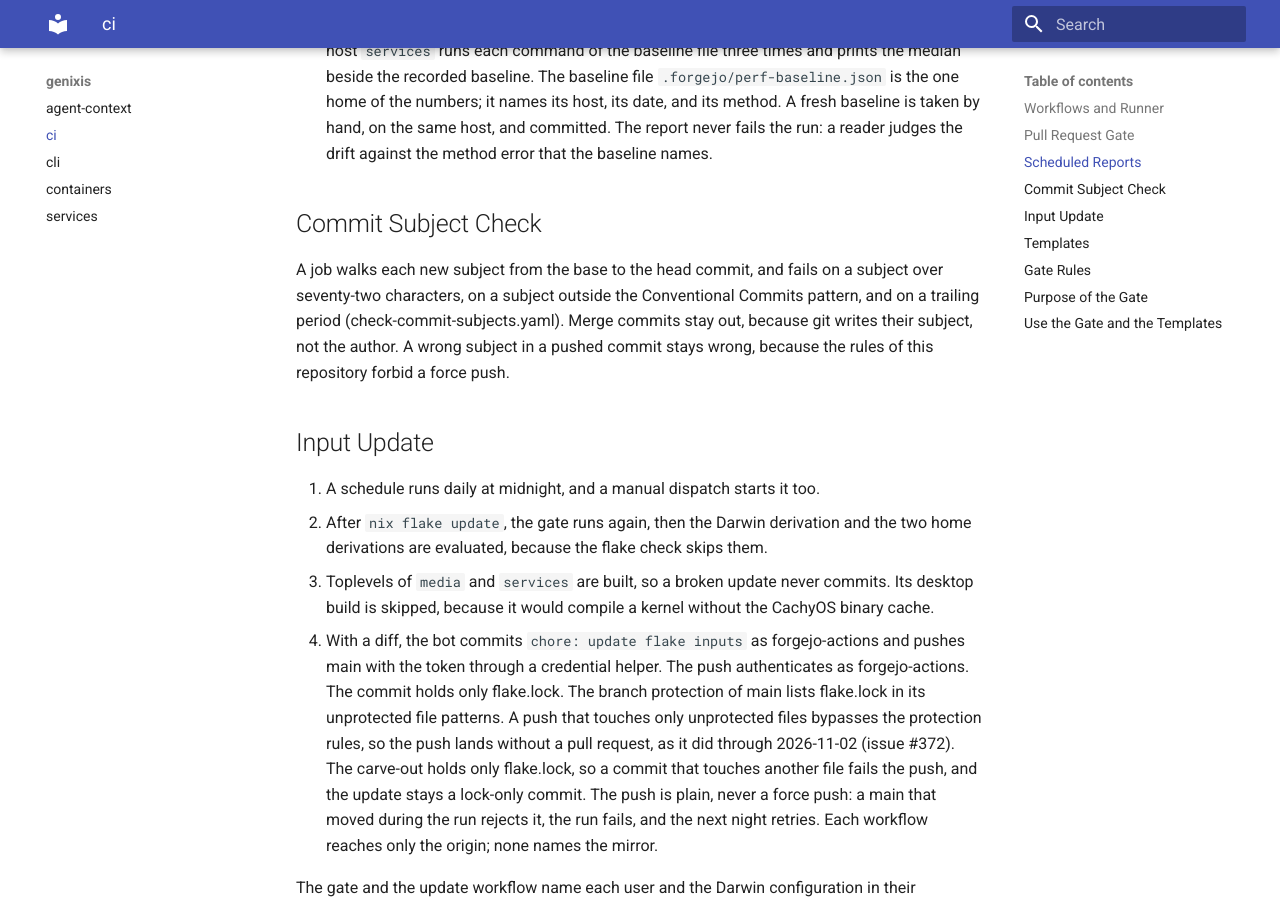
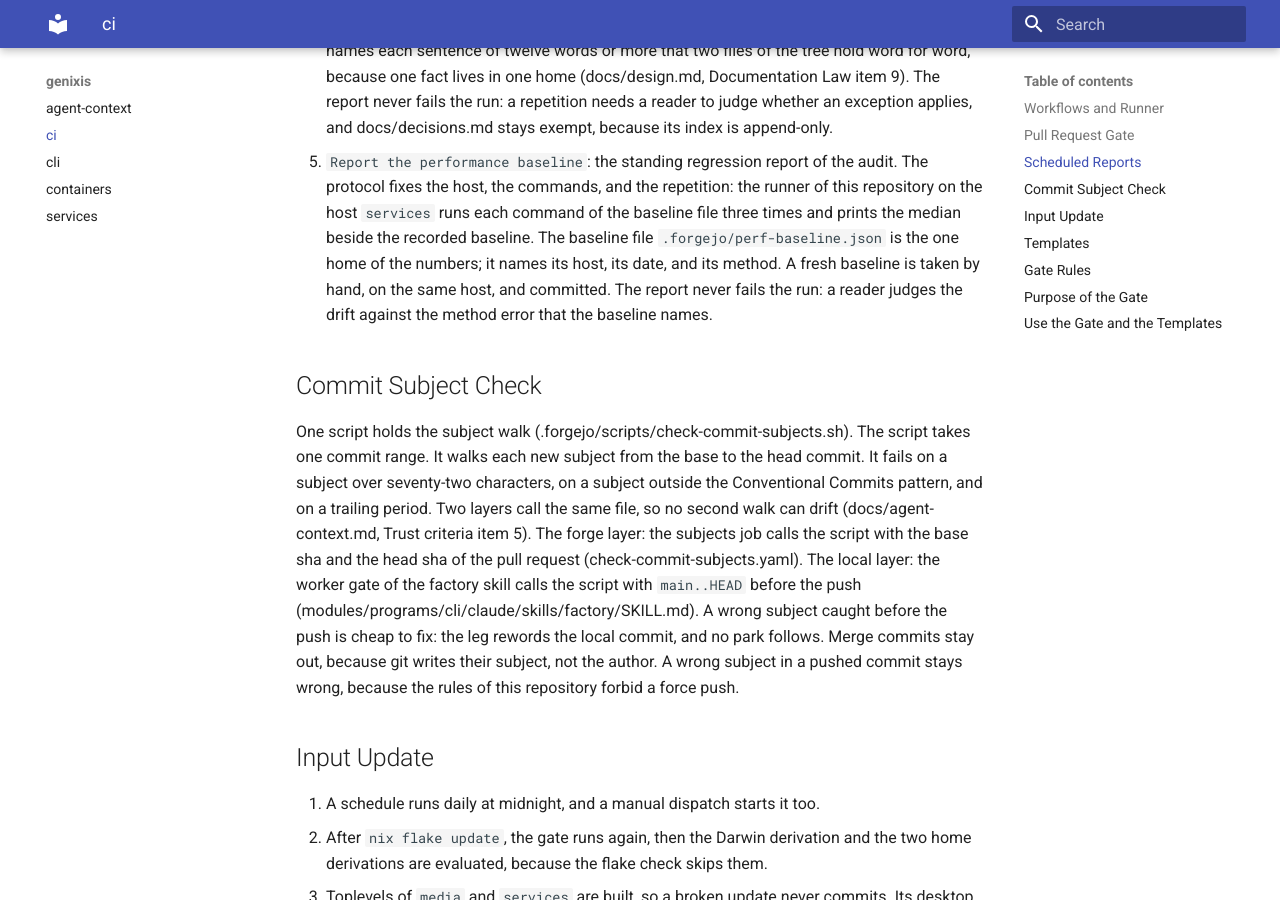
Before and after one commit to Jracon/genixis, an MkDocs documentation site: the page built from docs/ci.md, in a window 1280 px wide and 900 px high, scrolled down 4431 px. Built offline with MkDocs 1.6.1 and Material for MkDocs 9.7.7, drawn with Linux system fonts in a browser that asks for light colours; some of the changed text lies outside the part shown.

Commit message:
feat(ci): one script holds the commit subject walk for both layers
The subject rules lived in the forge layer only: the subjects job walked
each subject of a pull request after the push, a worker leg learned of a
wrong subject from the red job, and no leg may rewrite a pushed branch,
so every wrong subject cost one owner rewrite after a park (issue 439,
the park class of pull request 438).

One script now holds the walk (.forgejo/scripts/check-commit-subjects.sh)
with the rules and the messages of the job as it landed. The subjects
workflow calls the script with the base sha and the head sha of the pull
request, and the worker gate of the factory skill calls it with
main..HEAD beside the two flake gate commands, before the push. A wrong
subject caught before the push costs one local reword. The
commit-subjects-fixture check builds one fixture repository per rule
case: a subject of 73 characters fails, a subject of 72 passes, a
subject outside the pattern fails, a subject with a trailing period
fails, and each failing case asserts the message of its rule.

Co-Authored-By: Claude Code <noreply@anthropic.com>

```diff
--- a/docs/ci.md
+++ b/docs/ci.md
@@ -38,6 +38,7 @@ Each check derivation lives in lib/checks.nix, so the `Check flake` step builds
 19. `Check the python formatting`: the ruff-format check gates the two Python suites of the harnesses with ruff format in check mode, so the format pass and the lint pass of item 11 come from one tool. The defaults of ruff format apply, and the flake lock pins the ruff release. A drift fixture inside the check proves that the check mode fails on a misformatted input.
 20. `Check the yaml files`: yamllint and prettier gate the three workflows of the forge, the docs index, and the one deployed service config. The rules of yamllint live in lib/yamllint.yaml, and the key check of its truthy rule is off, because the workflows name their event keys on and off, which the rule reads as booleans. The prettier check compares the formatted form of a file with the file, its settings live in .prettierrc.yaml at the root, and a drift fixture inside the check proves that the comparison fails on a misformatted input. The qmd index of a checkout stays outside the row, and the ruling on tool config files is open (issue 426).
 21. `Check the Caddyfile`: the caddy check gates the reverse proxy file with caddy fmt in compare form and with caddy validate, which loads the file as a caddy config. The tool is the plugin build of flake.nix, because the file names the cloudflare dns module and stock caddy refuses the file at parse time; the deployed image caddybuilds/caddy-cloudflare carries the same module, and the plugin pin of the build mirrors it. Validate provisions the dns provider, which checks the token shape alone and no network, so the check hands it a placeholder that the tree builds at runtime, because the secrets check flags every token-shaped literal. A drift fixture inside the check proves that the compare fails on a misformatted input.
+22. `Gate the commit subject fixture`: the commit-subjects-fixture check builds one fixture repository per case, seeds one case commit on a topic branch, and runs the subject script over `main..HEAD`, the same range form as the worker gate. One case per rule: a subject of seventy-three characters fails, a subject of seventy-two characters passes, a subject outside the pattern fails, and a subject with a trailing period fails. Each failing case asserts the message of its rule, so a walk that lost its teeth cannot pass (issue 439).
 
 ## Scheduled Reports
 
@@ -51,7 +52,7 @@ The reports job runs on the daily schedule and on a manual dispatch of the workf
 
 ## Commit Subject Check
 
-A job walks each new subject from the base to the head commit, and fails on a subject over seventy-two characters, on a subject outside the Conventional Commits pattern, and on a trailing period (check-commit-subjects.yaml). Merge commits stay out, because git writes their subject, not the author. A wrong subject in a pushed commit stays wrong, because the rules of this repository forbid a force push.
+One script holds the subject walk (.forgejo/scripts/check-commit-subjects.sh). The script takes one commit range. It walks each new subject from the base to the head commit. It fails on a subject over seventy-two characters, on a subject outside the Conventional Commits pattern, and on a trailing period. Two layers call the same file, so no second walk can drift (docs/agent-context.md, Trust criteria item 5). The forge layer: the subjects job calls the script with the base sha and the head sha of the pull request (check-commit-subjects.yaml). The local layer: the worker gate of the factory skill calls the script with `main..HEAD` before the push (modules/programs/cli/claude/skills/factory/SKILL.md). A wrong subject caught before the push is cheap to fix: the leg rewords the local commit, and no park follows. Merge commits stay out, because git writes their subject, not the author. A wrong subject in a pushed commit stays wrong, because the rules of this repository forbid a force push.
 
 ## Input Update
 
```
Also changed, not shown: modules/programs/cli/claude/skills/factory/SKILL.md (+3 -2 lines), 4 other files.
